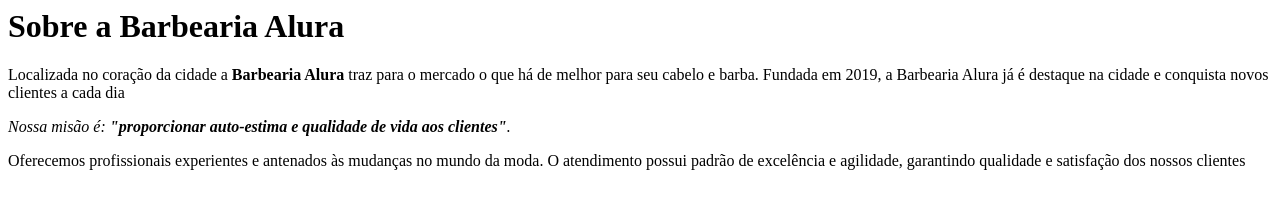
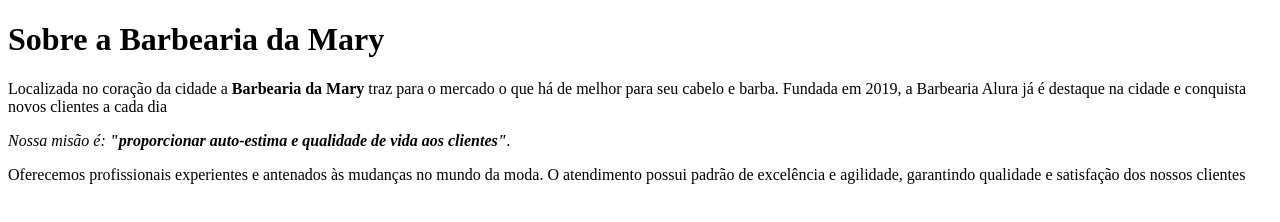
Before and after one commit to mariaeceajor2023/site-html, a plain HTML site: page index.html in a window 1280 px wide. Drawn offline with Linux system fonts and the light colour scheme.

Commit message:
Add files via upload

```diff
--- a/index.html
+++ b/index.html
@@ -1,7 +1,13 @@
-<h1>Sobre a Barbearia Alura</h1>
+<!DOCTYPE html>
+<html lang=pt-br>
+	<meta charset="UTF-8">
+	<title>Barbearia da Mary</title>
 
-<p>Localizada no coração da cidade a <strong>Barbearia Alura</strong> traz para o mercado o que há de melhor para seu cabelo e barba. Fundada em 2019, a Barbearia Alura já é destaque na cidade e conquista novos clientes a cada dia</p>
+	<h1>Sobre a Barbearia da Mary</h1>
 
-<p><em>Nossa misão é: <strong>"proporcionar auto-estima e qualidade de vida aos clientes"</strong>.</p> </em>
+	<p>Localizada no coração da cidade a <strong>Barbearia da Mary</strong> traz para o mercado o que há de melhor para seu cabelo e barba. Fundada em 2019, a Barbearia Alura já é destaque na cidade e conquista novos clientes a cada dia</p>
 
-<p>Oferecemos profissionais experientes e antenados às mudanças no mundo da moda. O atendimento possui padrão de excelência e agilidade, garantindo qualidade e satisfação dos nossos clientes</p>
+	<p><em>Nossa misão é: <strong>"proporcionar auto-estima e qualidade de vida aos clientes"</strong>.</p> </em>
+
+	<p>Oferecemos profissionais experientes e antenados às mudanças no mundo da moda. O atendimento possui padrão de excelência e agilidade, garantindo qualidade e satisfação dos nossos clientes</p>
+</html>
```
